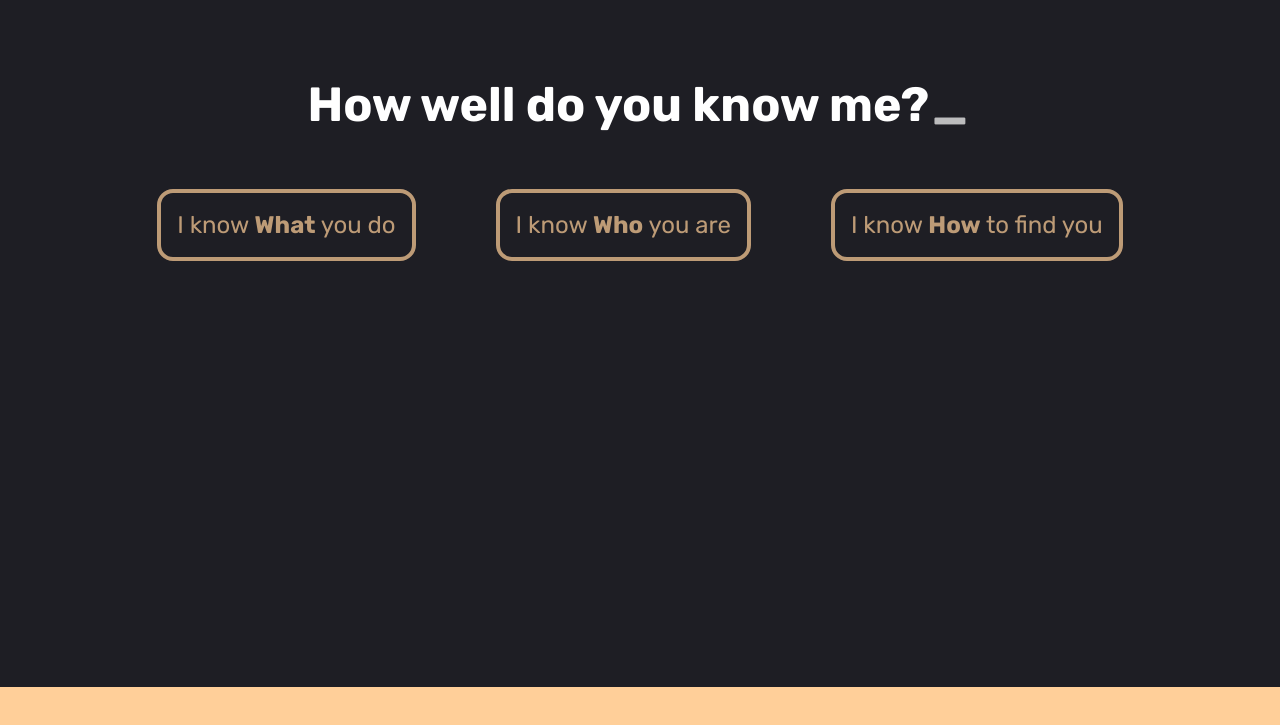
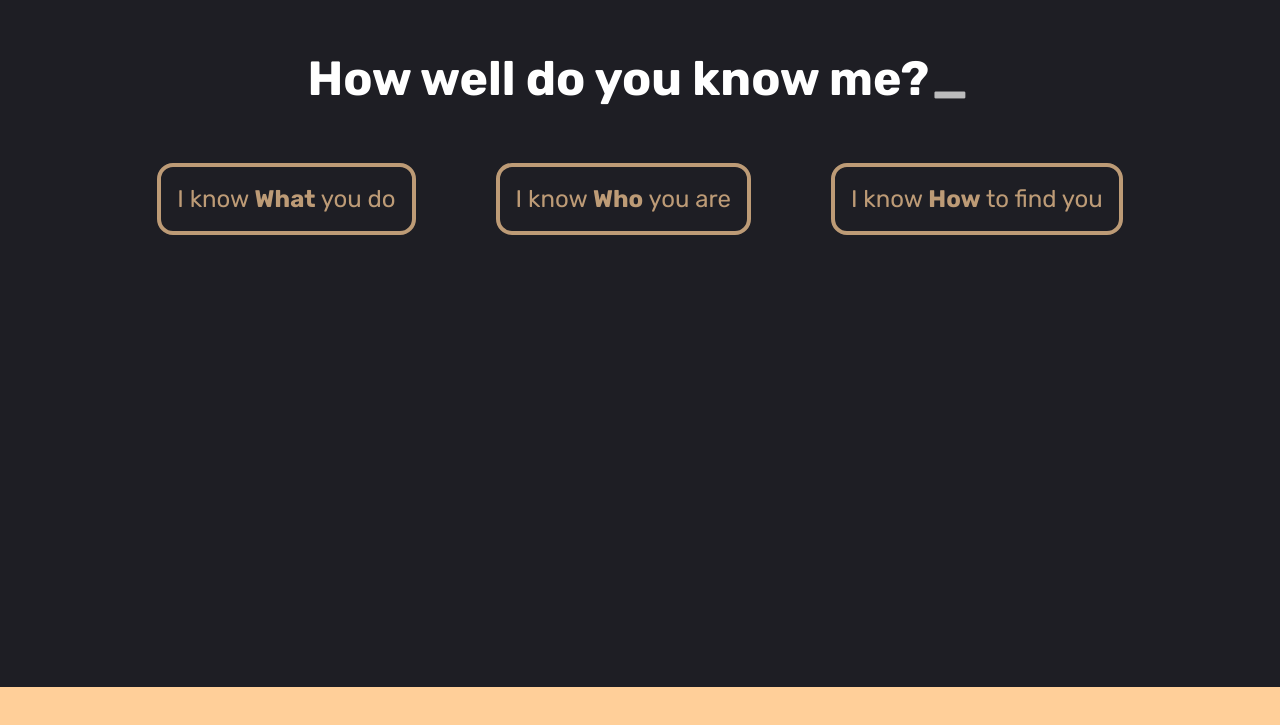
Before and after one commit to Sajojo/myportfolio, a React (Vite) app: page / in a window 1280 px wide. Shown: the part 113-838 px from the top of the page. Built offline with nearby package versions, Linux system fonts and the light colour scheme.

Commit message:
Changed intro top spacing

```diff
--- a/src/HorizontalScrollCarousel.jsx
+++ b/src/HorizontalScrollCarousel.jsx
@@ -8,7 +8,7 @@ const Hsc = () => {
   return (
     <>
       <section className="bg-[#1E1E24] relative z-[10]">
-        <div className="flex h-screen items-start pt-[12%] justify-center">
+        <div className="flex h-screen items-start pt-[10%] justify-center">
           <Intro />
         </div>
       </section>
```
